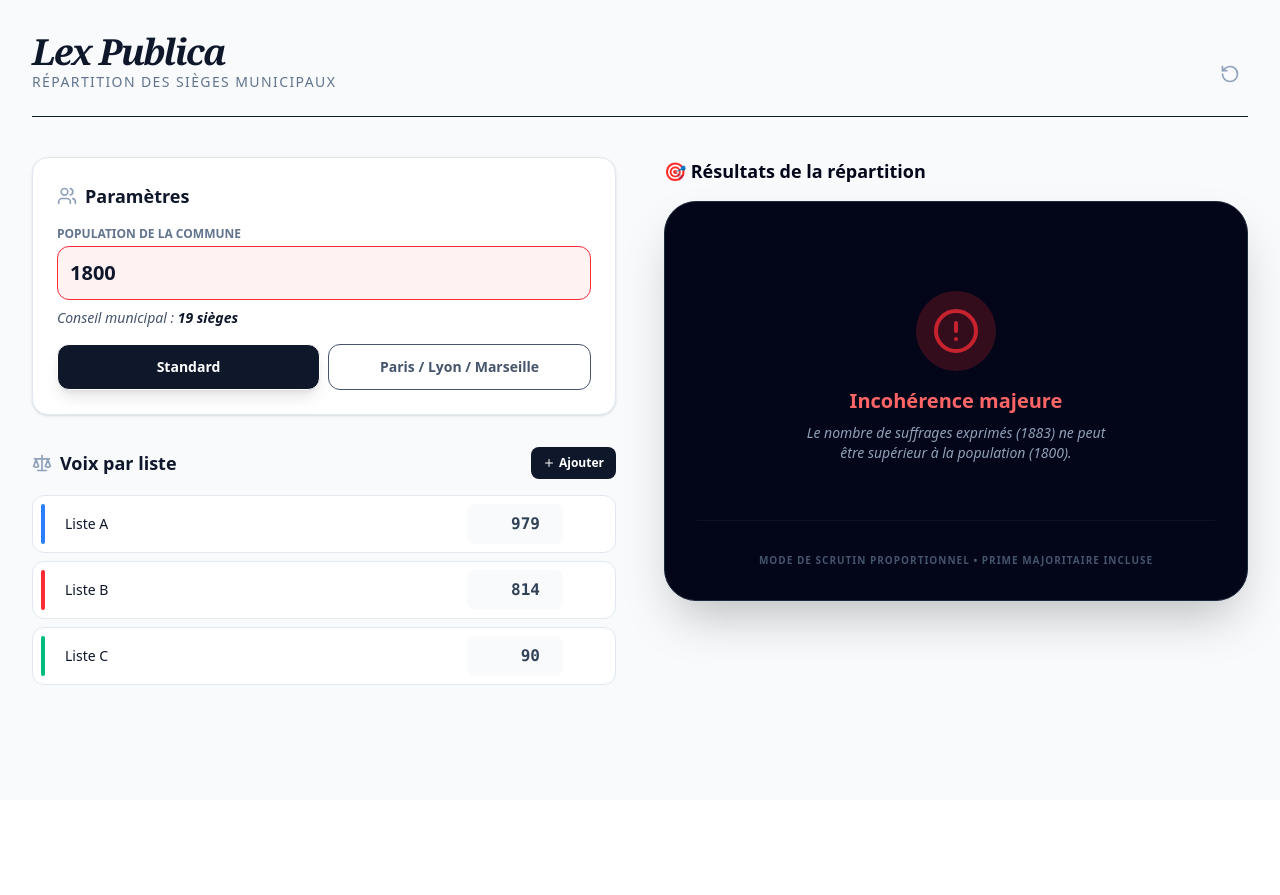
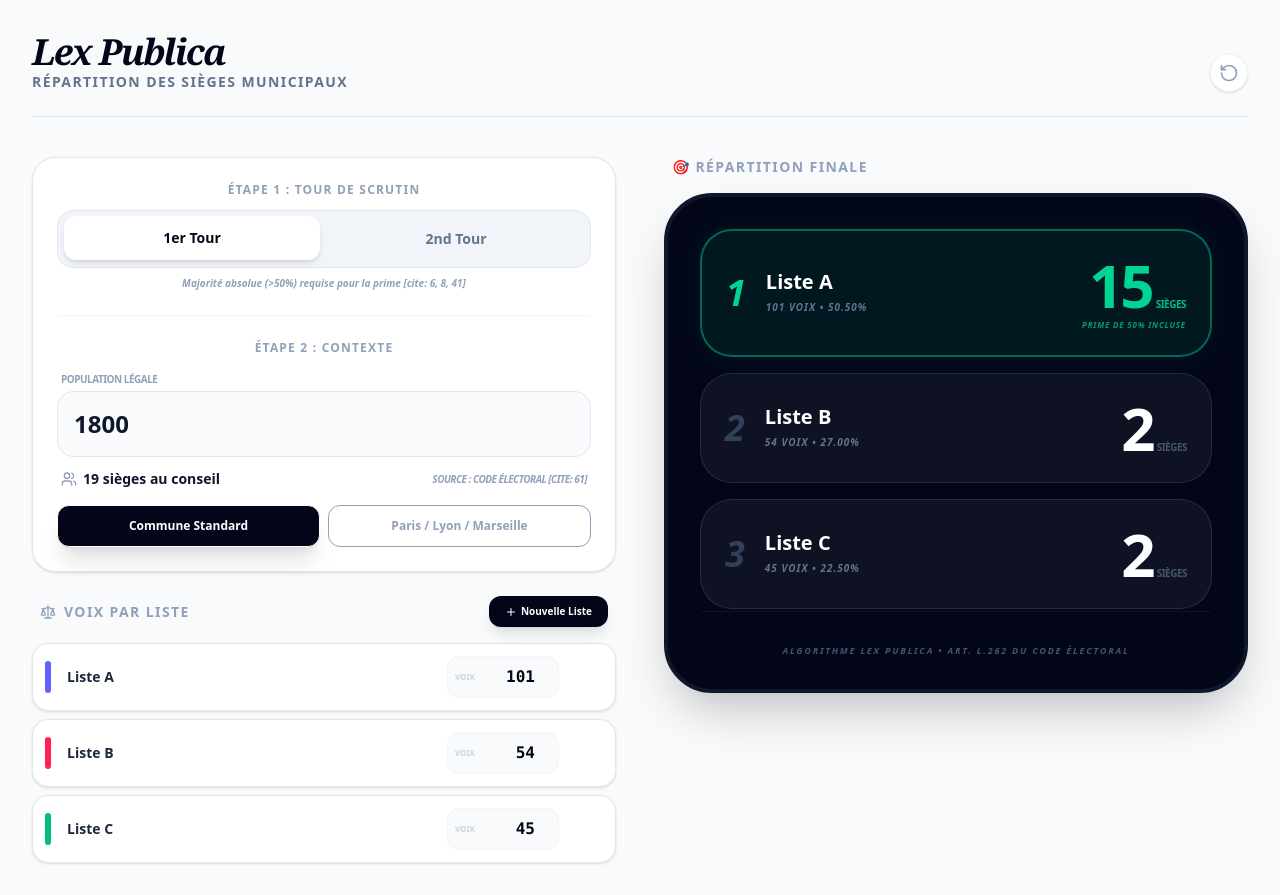
Before and after one commit to acoulibaly-ghb/lex-publica-scrutin, a React (Vite) app: page / in a window 1280 px wide. Before the commit the page ends 800 px from the top, so only its background shows below. Built offline with nearby package versions, Linux system fonts and the light colour scheme.

Commit message:
Update App.tsx

```diff
--- a/src/App.tsx
+++ b/src/App.tsx
@@ -1,5 +1,5 @@
 import React, { useState, useMemo, useEffect } from 'react';
-import { Plus, Trash2, CheckCircle2, AlertTriangle, AlertCircle, RotateCcw, Lightbulb } from 'lucide-react';
+import { Plus, Trash2, CheckCircle2, AlertTriangle, AlertCircle, RotateCcw, Lightbulb, Users, Scale } from 'lucide-react';
 import { motion, AnimatePresence } from 'motion/react';
 import { calculateDistribution } from './utils/electionEngine';
 import { getSeatsFromPopulation } from './utils/populationMapping';
@@ -10,82 +10,112 @@ export default function App() {
   const [population, setPopulation] = useState<number | undefined>(1800);
   const [round, setRound] = useState<ElectionRound>(1);
   const [cityType, setCityType] = useState<CityType>('STANDARD');
-  const [manualTotalVotes, setManualTotalVotes] = useState<number | undefined>(1883);
+  const [manualTotalVotes, setManualTotalVotes] = useState<number | undefined>(undefined);
   const [lists, setLists] = useState<CandidateList[]>([
-    { id: '1', name: 'Liste A', votes: 979 },
-    { id: '2', name: 'Liste B', votes: 814 },
-    { id: '3', name: 'Liste C', votes: 90 },
+    { id: '1', name: 'Liste A', votes: 101 },
+    { id: '2', name: 'Liste B', votes: 54 },
+    { id: '3', name: 'Liste C', votes: 45 },
   ]);
 
-  // Synchronisation Population -> Sièges selon le barème légal
+  // Synchronisation Population -> Sièges
   useEffect(() => {
     if (population) setTotalSeats(getSeatsFromPopulation(population));
   }, [population]);
 
   const sumOfVotes = useMemo(() => lists.reduce((s, l) => s + l.votes, 0), [lists]);
 
-  // Vérification de cohérence : les voix ne peuvent pas dépasser la population
+  // Sécurité : Vérification de cohérence voix/population
   const populationExceeded = population !== undefined && sumOfVotes > population;
 
   const result = useMemo(() => {
-    return calculateDistribution(totalSeats, lists, manualTotalVotes, round, cityType);
-  }, [totalSeats, lists, manualTotalVotes, round, cityType]);
+    return calculateDistribution(totalSeats, lists, manualTotalVotes || sumOfVotes, round, cityType);
+  }, [totalSeats, lists, manualTotalVotes, sumOfVotes, round, cityType]);
 
   return (
-    <div className="min-h-screen bg-slate-50 p-8 text-slate-900">
-      <header className="mb-10 border-b pb-6 flex justify-between items-end">
+    <div className="min-h-screen bg-slate-50 p-8 text-slate-900 font-sans">
+      <header className="mb-10 border-b border-slate-200 pb-6 flex justify-between items-end">
         <div>
-          <h1 className="text-4xl font-serif font-bold italic tracking-tighter">Lex Publica</h1>
-          <p className="text-sm text-slate-500 uppercase tracking-widest font-medium">Répartition des sièges municipaux</p>
+          <h1 className="text-4xl font-serif font-black italic tracking-tighter text-slate-950">Lex Publica</h1>
+          <p className="text-sm text-slate-500 uppercase tracking-widest font-bold">Répartition des sièges municipaux</p>
         </div>
-        <button onClick={() => window.location.reload()} className="p-2 text-slate-400 hover:text-slate-600 transition-colors">
+        <button onClick={() => window.location.reload()} className="p-2 text-slate-400 hover:text-slate-900 transition-colors bg-white rounded-full shadow-sm border border-slate-100">
           <RotateCcw className="w-5 h-5" />
         </button>
       </header>
 
       <div className="grid grid-cols-1 lg:grid-cols-2 gap-12">
         {/* CONFIGURATION */}
-        <section className="space-y-8">
-          <div className="bg-white p-6 rounded-2xl border border-slate-200 shadow-sm">
-            <h2 className="text-lg font-bold mb-4 flex items-center gap-2"><Users className="w-5 h-5 text-slate-400"/> Paramètres</h2>
+        <section className="space-y-6">
+          <div className="bg-white p-6 rounded-3xl border border-slate-200 shadow-sm space-y-6">
 
+            {/* 1. Tour de scrutin */}
+            <div>
+              <label className="block text-xs font-black text-slate-400 uppercase mb-3 tracking-widest text-center">Étape 1 : Tour de scrutin</label>
+              <div className="flex gap-2 p-1.5 bg-slate-100 rounded-2xl border border-slate-200">
+                <button
+                  onClick={() => setRound(1)}
+                  className={`flex-1 py-3 rounded-xl text-sm font-black transition-all ${round === 1 ? 'bg-white shadow-md text-slate-950 translate-y-[-1px]' : 'text-slate-500 hover:text-slate-700'}`}
+                >
+                  1er Tour
+                </button>
+                <button
+                  onClick={() => setRound(2)}
+                  className={`flex-1 py-3 rounded-xl text-sm font-black transition-all ${round === 2 ? 'bg-white shadow-md text-slate-950 translate-y-[-1px]' : 'text-slate-500 hover:text-slate-700'}`}
+                >
+                  2nd Tour
+                </button>
+              </div>
+              <p className="text-[10px] text-center mt-2 text-slate-400 font-bold italic">
+                {round === 1 ? "Majorité absolue (>50%) requise pour la prime" : "Majorité relative suffisante pour la prime"} [cite: 6, 8, 41]
+              </p>
+            </div>
+
+            <hr className="border-slate-100" />
+
+            {/* 2. Population & Ville */}
             <div className="space-y-4">
+              <label className="block text-xs font-black text-slate-400 uppercase tracking-widest text-center">Étape 2 : Contexte</label>
               <div>
-                <label className="block text-xs font-bold text-slate-500 uppercase mb-1">Population de la commune</label>
+                <label className="block text-[10px] font-bold text-slate-400 uppercase mb-1 ml-1 tracking-tighter">Population légale</label>
                 <input
                   type="number"
                   value={population}
                   onChange={e => setPopulation(Number(e.target.value))}
-                  className={`w-full p-3 border rounded-xl text-xl font-black ${populationExceeded ? 'border-red-500 bg-red-50' : 'border-slate-200 focus:ring-2 focus:ring-slate-900'}`}
+                  className={`w-full p-4 border rounded-2xl text-2xl font-black focus:ring-4 focus:ring-slate-100 outline-none transition-all ${populationExceeded ? 'border-red-500 bg-red-50 text-red-900' : 'border-slate-200 bg-slate-50'}`}
                 />
-                <p className="mt-2 text-sm font-medium text-slate-600 italic">
-                  Conseil municipal : <span className="text-slate-900 font-bold">{totalSeats} sièges</span>
-                </p>
+                <div className="mt-3 flex justify-between items-center px-1 text-sm font-black text-slate-900">
+                  <span className="flex items-center gap-1.5"><Users className="w-4 h-4 text-slate-400" /> {totalSeats} sièges au conseil</span>
+                  <span className="text-[10px] text-slate-400 uppercase tracking-tighter italic font-bold">Source : Code électoral [cite: 61]</span>
+                </div>
               </div>
 
               <div className="flex gap-2">
-                <button onClick={() => setCityType('STANDARD')} className={`flex-1 p-3 rounded-xl border text-sm font-bold transition-all ${cityType === 'STANDARD' ? 'bg-slate-900 text-white shadow-lg' : 'bg-white text-slate-600 hover:bg-slate-50'}`}>Standard</button>
-                <button onClick={() => setCityType('PLM')} className={`flex-1 p-3 rounded-xl border text-sm font-bold transition-all ${cityType === 'PLM' ? 'bg-slate-900 text-white shadow-lg' : 'bg-white text-slate-600 hover:bg-slate-50'}`}>Paris / Lyon / Marseille</button>
+                <button onClick={() => setCityType('STANDARD')} className={`flex-1 p-3 rounded-xl border text-xs font-black transition-all ${cityType === 'STANDARD' ? 'bg-slate-950 text-white shadow-xl' : 'bg-white text-slate-400 hover:bg-slate-50'}`}>Commune Standard</button>
+                <button onClick={() => setCityType('PLM')} className={`flex-1 p-3 rounded-xl border text-xs font-black transition-all ${cityType === 'PLM' ? 'bg-slate-950 text-white shadow-xl' : 'bg-white text-slate-400 hover:bg-slate-50'}`}>Paris / Lyon / Marseille</button>
               </div>
             </div>
           </div>
 
+          {/* 3. Listes */}
           <div className="space-y-4">
-            <div className="flex justify-between items-center">
-              <h2 className="text-lg font-bold flex items-center gap-2"><Scale className="w-5 h-5 text-slate-400"/> Voix par liste</h2>
-              <button onClick={() => setLists([...lists, {id: crypto.randomUUID(), name: `Liste ${String.fromCharCode(65 + lists.length)}`, votes: 0}])} className="text-xs font-bold bg-slate-900 text-white px-3 py-2 rounded-lg hover:bg-slate-800 transition-colors flex items-center gap-1">
-                <Plus className="w-3 h-3" /> Ajouter
+            <div className="flex justify-between items-center px-2">
+              <h2 className="text-sm font-black uppercase tracking-widest text-slate-400 flex items-center gap-2"><Scale className="w-4 h-4"/> Voix par liste</h2>
+              <button onClick={() => setLists([...lists, {id: crypto.randomUUID(), name: `Liste ${String.fromCharCode(65 + lists.length)}`, votes: 0}])} className="text-[10px] font-black bg-slate-950 text-white px-4 py-2 rounded-xl hover:bg-slate-800 transition-all active:scale-95 shadow-lg flex items-center gap-1">
+                <Plus className="w-3 h-3" /> Nouvelle Liste
               </button>
             </div>
 
             <div className="space-y-2">
               <AnimatePresence>
                 {lists.map((l, index) => (
-                  <motion.div initial={{ opacity: 0, y: 10 }} animate={{ opacity: 1, y: 0 }} key={l.id} className="flex gap-3 items-center bg-white p-2 rounded-xl border border-slate-200 group">
-                    <div className={`w-1 h-10 rounded-full ${['bg-blue-500', 'bg-red-500', 'bg-emerald-500', 'bg-amber-500'][index % 4]}`} />
-                    <input value={l.name} onChange={e => setLists(lists.map(item => item.id === l.id ? {...item, name: e.target.value} : item))} className="flex-grow p-2 text-sm font-medium focus:outline-none" />
-                    <input type="number" value={l.votes} onChange={e => setLists(lists.map(item => item.id === l.id ? {...item, votes: Number(e.target.value)} : item))} className="w-24 p-2 text-right font-mono font-bold text-slate-700 bg-slate-50 rounded-lg" />
-                    <button onClick={() => setLists(lists.filter(item => item.id !== l.id))} className="p-2 text-slate-300 hover:text-red-500 opacity-0 group-hover:opacity-100 transition-opacity"><Trash2 className="w-4 h-4" /></button>
+                  <motion.div initial={{ opacity: 0, x: -10 }} animate={{ opacity: 1, x: 0 }} key={l.id} className="flex gap-3 items-center bg-white p-3 rounded-2xl border border-slate-200 shadow-sm group hover:border-slate-400 transition-all">
+                    <div className={`w-1.5 h-8 rounded-full ${['bg-indigo-500', 'bg-rose-500', 'bg-emerald-500', 'bg-amber-500', 'bg-violet-500'][index % 5]}`} />
+                    <input value={l.name} onChange={e => setLists(lists.map(item => item.id === l.id ? {...item, name: e.target.value} : item))} className="flex-grow p-1 text-sm font-black text-slate-800 focus:outline-none" />
+                    <div className="relative">
+                      <input type="number" value={l.votes} onChange={e => setLists(lists.map(item => item.id === l.id ? {...item, votes: Number(e.target.value)} : item))} className="w-28 p-2 text-right font-mono font-black text-slate-950 bg-slate-50 rounded-xl border border-slate-100 focus:bg-white focus:ring-2 focus:ring-slate-900 outline-none" />
+                      <span className="absolute left-2 top-1/2 -translate-y-1/2 text-[8px] font-black text-slate-300 uppercase">Voix</span>
+                    </div>
+                    <button onClick={() => setLists(lists.filter(item => item.id !== l.id))} className="p-2 text-slate-200 hover:text-rose-500 opacity-0 group-hover:opacity-100 transition-all"><Trash2 className="w-4 h-4" /></button>
                   </motion.div>
                 ))}
               </AnimatePresence>
@@ -94,24 +124,25 @@ export default function App() {
         </section>
 
         {/* RÉSULTATS */}
-        <section>
-          <h2 className="text-lg font-bold mb-4 flex items-center gap-2 text-slate-950">🎯 Résultats de la répartition</h2>
-          <div className="bg-slate-950 text-white p-8 rounded-[2rem] shadow-2xl min-h-[400px] flex flex-col border border-slate-800">
+        <section className="relative">
+          <h2 className="text-sm font-black uppercase tracking-widest text-slate-400 mb-4 px-2">🎯 Répartition finale</h2>
+          <div className="bg-slate-950 text-white p-8 rounded-[3rem] shadow-2xl min-h-[500px] flex flex-col border-4 border-slate-900 sticky top-8">
 
             {populationExceeded ? (
-              <div className="flex-grow flex flex-col items-center justify-center text-center space-y-4">
-                <div className="bg-red-500/20 p-4 rounded-full"><AlertCircle className="w-12 h-12 text-red-500 animate-pulse" /></div>
+              <div className="flex-grow flex flex-col items-center justify-center text-center space-y-6">
+                <div className="bg-rose-500/20 p-6 rounded-full border-2 border-rose-500/50"><AlertCircle className="w-16 h-16 text-rose-500 animate-pulse" /></div>
                 <div>
-                  <p className="text-xl font-black text-red-400">Incohérence majeure</p>
-                  <p className="text-slate-400 text-sm mt-2 max-w-xs mx-auto italic">Le nombre de suffrages exprimés ({sumOfVotes}) ne peut être supérieur à la population ({population}).</p>
+                  <p className="text-2xl font-black text-rose-500 uppercase tracking-tighter">Incohérence majeure</p>
+                  <p className="text-slate-400 text-sm mt-3 max-w-xs mx-auto font-medium">Le total des suffrages ({sumOfVotes.toLocaleString()}) dépasse la population légale ({population?.toLocaleString()}).</p>
                 </div>
               </div>
-            ) : result.noMajorityInFirstRound ? (
-              <div className="flex-grow flex flex-col items-center justify-center text-center space-y-4">
-                <div className="bg-amber-500/20 p-4 rounded-full"><AlertTriangle className="w-12 h-12 text-amber-500" /></div>
+            ) : result.noMajorityInFirstRound && round === 1 ? (
+              <div className="flex-grow flex flex-col items-center justify-center text-center space-y-6">
+                <div className="bg-amber-500/20 p-6 rounded-full border-2 border-amber-500/50"><AlertTriangle className="w-16 h-16 text-amber-500" /></div>
                 <div>
-                  <p className="text-xl font-black text-amber-400">Ballotage</p>
-                  <p className="text-slate-400 text-sm mt-2">Aucune liste n'obtient la majorité absolue au premier tour. Un second tour est nécessaire.</p>
+                  <p className="text-2xl font-black text-amber-400 uppercase tracking-tighter italic">Ballotage</p>
+                  <p className="text-slate-400 text-sm mt-3 max-w-xs mx-auto">Aucune liste n'obtient la majorité absolue au 1er tour. Les sièges ne peuvent être répartis.</p>
+                  <button onClick={() => setRound(2)} className="mt-8 px-6 py-3 bg-white text-slate-950 rounded-2xl font-black text-xs hover:scale-105 transition-transform">Simuler le 2nd Tour</button>
                 </div>
               </div>
             ) : (
@@ -120,25 +151,28 @@ export default function App() {
                   .filter(l => l.isAdmitted && l.totalSeats > 0)
                   .sort((a,b) => b.totalSeats - a.totalSeats)
                   .map((l, i) => (
-                    <motion.div layout key={l.id} className={`p-5 rounded-2xl flex justify-between items-center ${i === 0 ? 'bg-emerald-500/10 border border-emerald-500/30' : 'bg-white/5 border border-white/10'}`}>
-                      <div className="flex items-center gap-4">
-                        <div className={`text-2xl font-black ${i === 0 ? 'text-emerald-400' : 'text-slate-500'}`}>{i + 1}</div>
+                    <motion.div layout key={l.id} className={`p-6 rounded-[2rem] flex justify-between items-center transition-all ${i === 0 ? 'bg-emerald-500/10 border-2 border-emerald-500/50 shadow-[0_0_30px_rgba(16,185,129,0.1)]' : 'bg-white/5 border border-white/10'}`}>
+                      <div className="flex items-center gap-5">
+                        <div className={`text-4xl font-black italic ${i === 0 ? 'text-emerald-400' : 'text-slate-700'}`}>{i + 1}</div>
                         <div>
-                          <p className="font-bold text-lg leading-none">{l.name}</p>
-                          <p className="text-xs text-slate-500 mt-1 uppercase font-bold tracking-tighter">{l.votes.toLocaleString()} voix • {l.percentage.toFixed(2)}%</p>
+                          <p className="font-black text-xl leading-none">{l.name}</p>
+                          <p className="text-[10px] text-slate-500 mt-2 uppercase font-black tracking-widest italic">{l.votes.toLocaleString()} voix • {l.percentage.toFixed(2)}%</p>
                         </div>
                       </div>
                       <div className="text-right">
-                        <span className={`text-5xl font-black ${i === 0 ? 'text-emerald-400' : 'text-white'}`}>{l.totalSeats}</span>
-                        <p className="text-[10px] text-slate-500 uppercase font-bold">Sièges</p>
+                        <div className="flex items-baseline gap-1 justify-end">
+                          <span className={`text-6xl font-black tracking-tighter ${i === 0 ? 'text-emerald-400' : 'text-white'}`}>{l.totalSeats}</span>
+                          <span className={`text-[10px] font-black uppercase tracking-tighter ${i === 0 ? 'text-emerald-500' : 'text-slate-600'}`}>{l.totalSeats > 1 ? 'Sièges' : 'Siège'}</span>
+                        </div>
+                        {i === 0 && <p className="text-[8px] font-black text-emerald-500/80 uppercase tracking-widest mt-1 italic">Prime de {cityType === 'PLM' ? '25%' : '50%'} incluse</p>}
                       </div>
                     </motion.div>
                 ))}
               </div>
             )}
 
-            <div className="mt-auto pt-8 border-t border-white/5 text-[10px] text-slate-600 uppercase font-bold tracking-widest text-center">
-              Mode de scrutin proportionnel • Prime majoritaire incluse
+            <div className="mt-auto pt-8 border-t border-white/5 text-[9px] text-slate-600 uppercase font-black tracking-[0.2em] text-center italic">
+              Algorithme Lex Publica • Art. L.262 du Code électoral
             </div>
           </div>
         </section>
@@ -146,7 +180,3 @@ export default function App() {
     </div>
   );
 }
-
-// Composants Lucide manquants dans l'import précédent
-function Users(props: any) { return <svg {...props} xmlns="http://www.w3.org/2000/svg" width="24" height="24" viewBox="0 0 24 24" fill="none" stroke="currentColor" strokeWidth="2" strokeLinecap="round" strokeLinejoin="round"><path d="M16 21v-2a4 4 0 0 0-4-4H6a4 4 0 0 0-4 4v2"/><circle cx="9" cy="7" r="4"/><path d="M22 21v-2a4 4 0 0 0-3-3.87"/><path d="M16 3.13a4 4 0 0 1 0 7.75"/></svg>; }
-function Scale(props: any) { return <svg {...props} xmlns="http://www.w3.org/2000/svg" width="24" height="24" viewBox="0 0 24 24" fill="none" stroke="currentColor" strokeWidth="2" strokeLinecap="round" strokeLinejoin="round"><path d="m16 16 3-8 3 8c-.87.65-1.92 1-3 1s-2.13-.35-3-1Z"/><path d="m2 16 3-8 3 8c-.87.65-1.92 1-3 1s-2.13-.35-3-1Z"/><path d="M7 21h10"/><path d="M12 3v18"/><path d="M3 7h18"/></svg>; }
```
